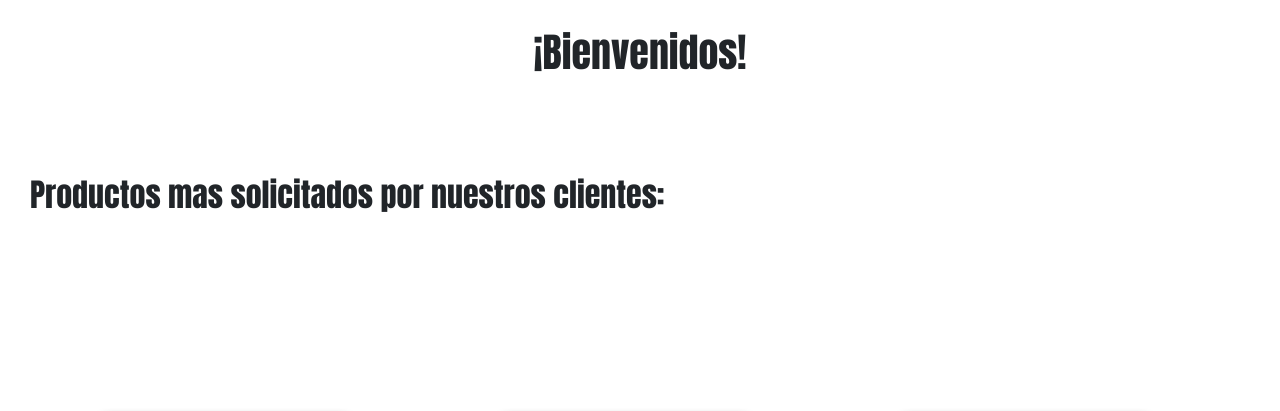
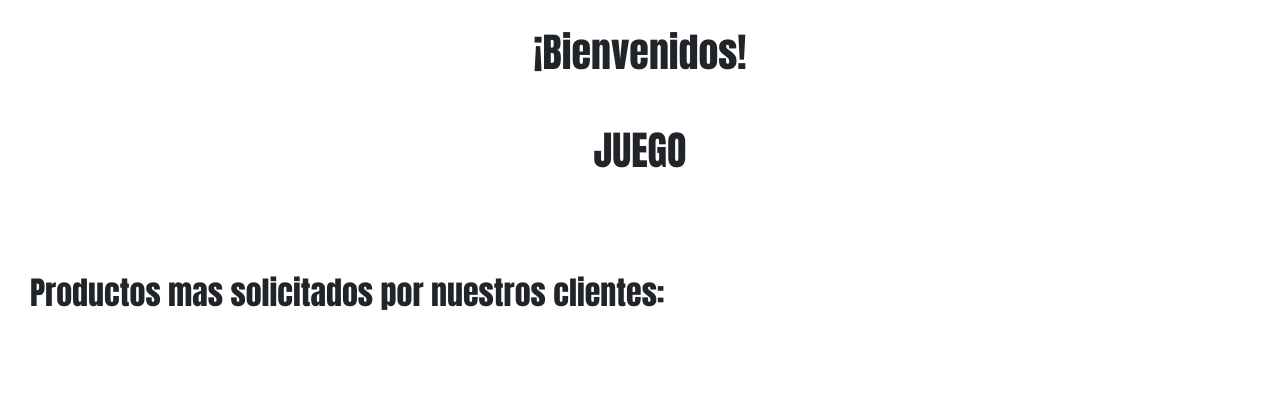
Before and after one commit to Jeffryfwd/CarritoComprasfwd, a plain HTML site: page index.html in a window 1280 px wide. Shown: the part 322-733 px from the top of the page. Drawn offline with nearby package versions, Linux system fonts and the light colour scheme.

```diff
--- a/index.html
+++ b/index.html
@@ -14,6 +14,7 @@
 
 </header>
 <h1>¡Bienvenidos!</h1>
+<h1>JUEGO</h1>
 <body>
 
   <h2>Productos mas solicitados por nuestros clientes:</h2>
```
